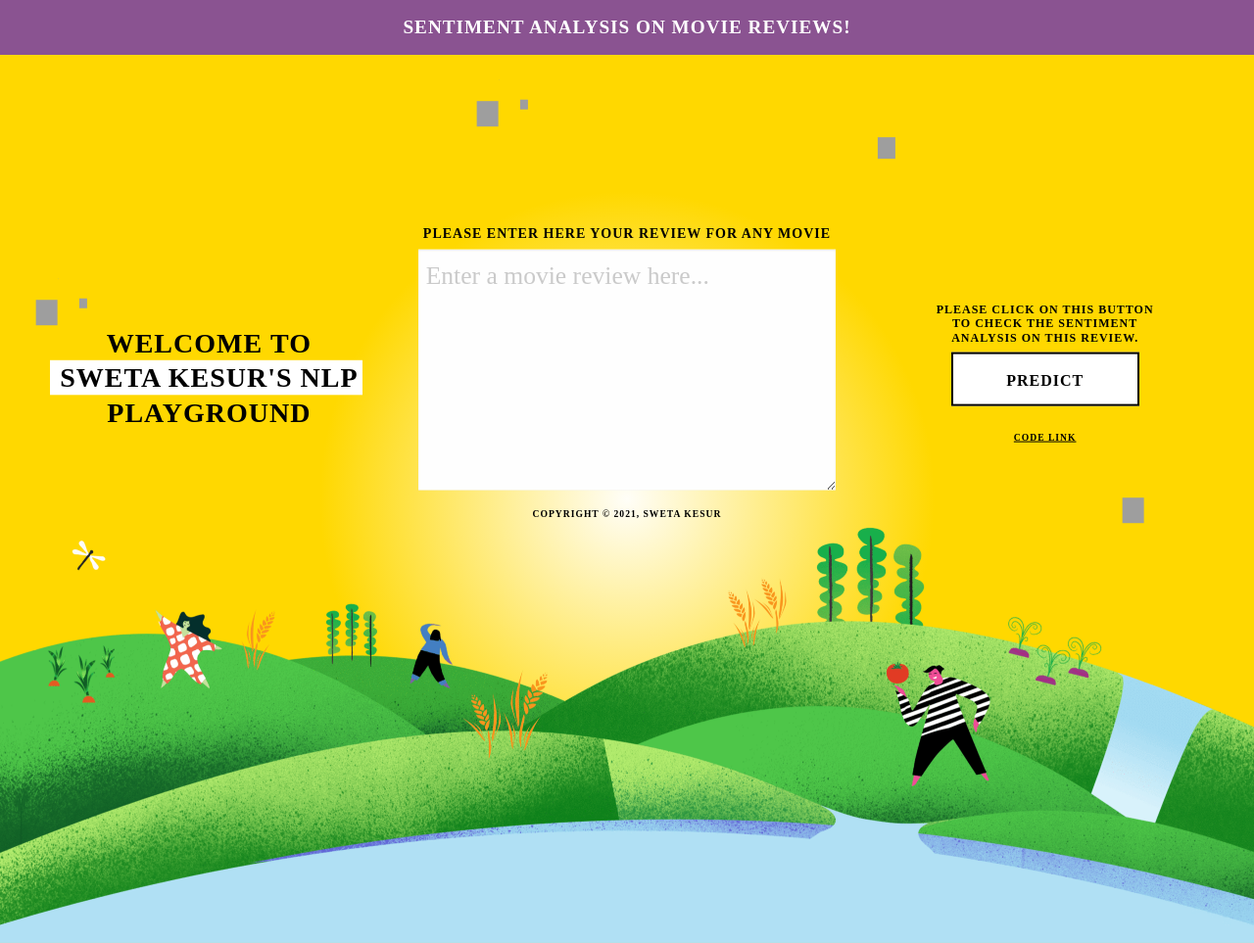
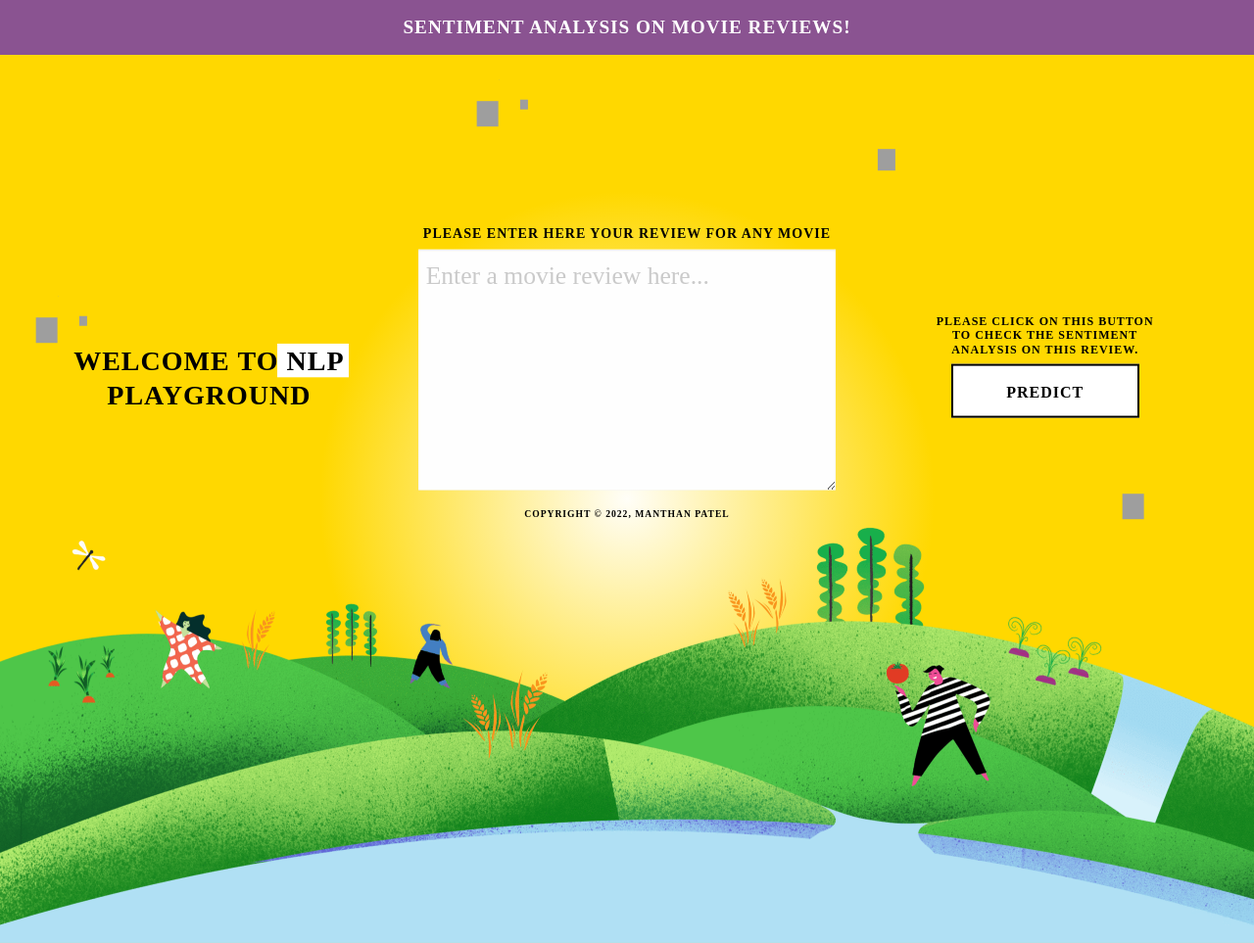
Before and after one commit to Manthan404/RedPositive_Service, a Python web app: template templates/home.html in a window 1280 px wide. Shown: the whole page at 98% size. Run offline with Jinja, Linux system fonts and the light colour scheme; the template is opened without the code that fills it, so the values that code supplies are empty; some web fonts are replaced; grey boxes are pictures that could not be loaded.

Commit message:
Update home.html

```diff
--- a/templates/home.html
+++ b/templates/home.html
@@ -4,27 +4,21 @@
         <meta http-equiv="X-UA-Compatible" content="IE=edge" />
         <meta name="viewport" content="height=device-height, width=device-width, initial-scale=1.0, minimum-scale=1.0, maximum-scale=5.0" />
 
-        <title>Sweta Kesur - NLP Playground</title>
+        <title>NLP Playground</title>
 
         <link rel="stylesheet" type="text/css" href="{{ url_for('static', filename='css/style.css') }}">
         <link rel="stylesheet" type="text/css" href="{{ url_for('static', filename='css/themea122.css') }}">
 
 
-        <meta property="og:site_name" content="Sweta Kesur's NLP Playground" />
-        <meta property="og:url" content="https://swetakesurnlp-playground.herokuapp.com/" />
-        <meta property="og:title" content="Sweta Kesur's NLP Playground | Sentiment Analysis on Movie Reviews" />
-        <meta property="og:type" content="Machine Learning App" />
+
         <meta
             property="og:description"
-            content="Welcome to Sweta Kesur's NLP playground! This is a Machine Learning App where you can enter the review of any recent movie that you have watched and get the sentiment analysis for that review."
+            content="Welcome to  NLP playground! This is a Machine Learning App where you can enter the review of any recent movie that you have watched and get the sentiment analysis for that review."
         />
         <meta property="og:image" content="{{ url_for('static', filename='images/share.png') }}">
-        <meta name="twitter:site" content="https://swetakesurnlp-playground.herokuapp.com/" />
-        <meta name="twitter:card" content="summary_large_image" />
-        <meta name="twitter:title" content="Sweta Kesur's NLP Playground | Sentiment Analysis on Movie Reviews" />
         <meta
             name="twitter:description"
-            content="Welcome to Sweta Kesur's NLP playground! This is a Machine Learning App where you can enter the review of any recent movie that you have watched and get the sentiment analysis for that review."
+            content="Welcome to  NLP playground! This is a Machine Learning App where you can enter the review of any recent movie that you have watched and get the sentiment analysis for that review."
         />
         <meta name="google-site-verification" content="" />
     </head>
@@ -174,7 +168,7 @@
 
                                               <span class="o"><span class="i">to</span></span>
 
-                                              <span class="o"><span class="i"><strong><span>Sweta Kesur's NLP</span></strong></span></span>
+                                              <span class="o"><span class="i"><strong><span>NLP</span></strong></span></span>
 
                                               <span class="o"><span class="i">playground</span></span>
 
@@ -187,7 +181,7 @@
                                     <form action="{{ url_for('predict')}}" method="POST">
                                   <label class="stamped-form-label" >Please enter here your review for any Movie</label>
                                   <textarea name="Reviews" rows="6" cols="50" placeholder="Enter a movie review here..." required="required" id="ip4"></textarea>
-                                  <label style="font-size: 0.6rem;">COPYRIGHT © 2021, Sweta Kesur</label>
+                                  <label style="font-size: 0.6rem;">COPYRIGHT © 2022, Manthan Patel</label>
                                 </div>
 
                                 <div class="cell small-8 large-4 text-section-right">
@@ -260,7 +254,6 @@
                                             <input type="submit" class="content-margin zoom button border primary" value="Predict"></a>
                                         </div>
                                         <br>
-                                        <label style="font-size: 0.6rem;"><a href="https://github.com/sweta-kesur-nlp-playground/NLP-playground/blob/master/Sweta_1_NLP_play_Movies.ipynb"><u>Code link</u></a></label>
                                     </form>
                                     </div>
                                 </div>
```
